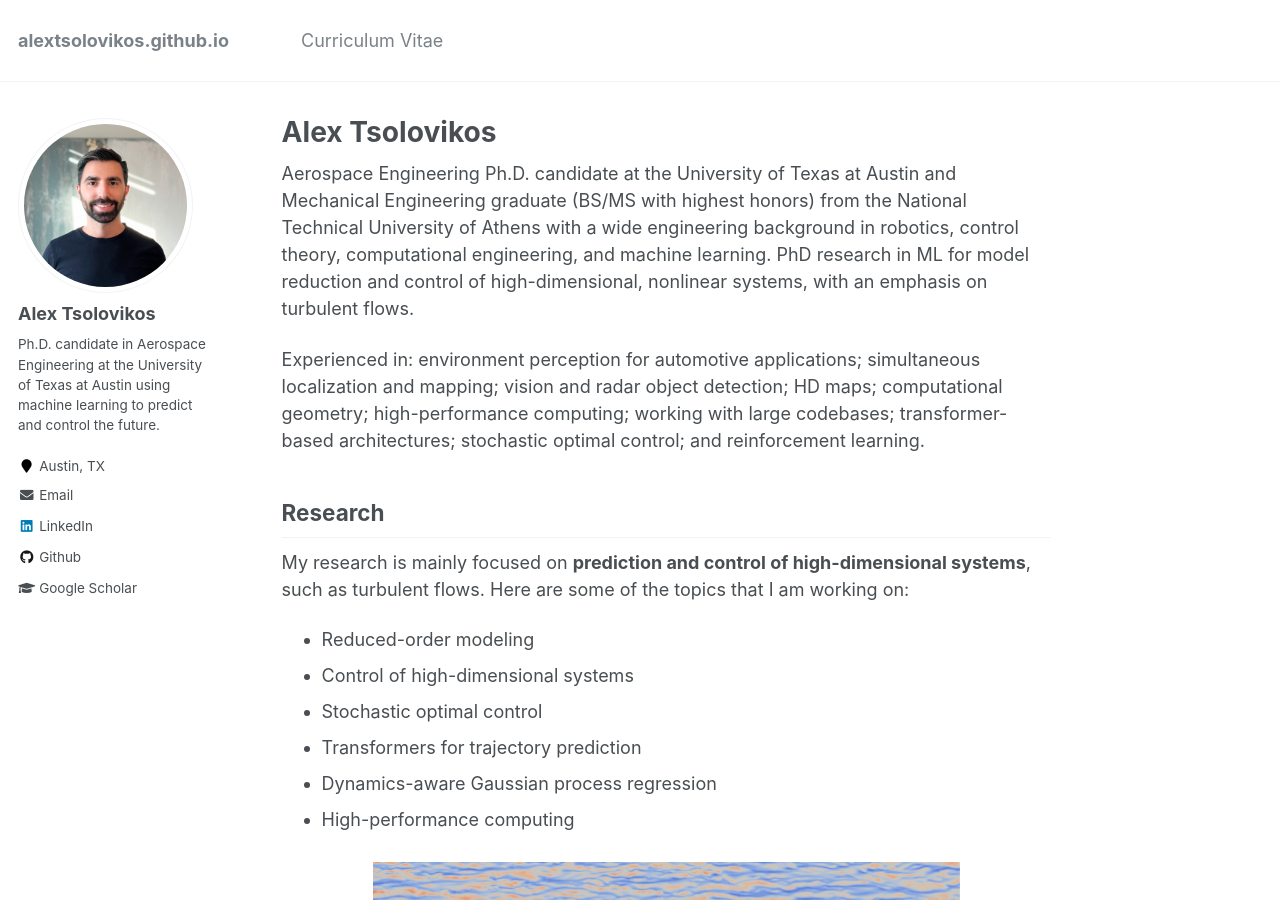
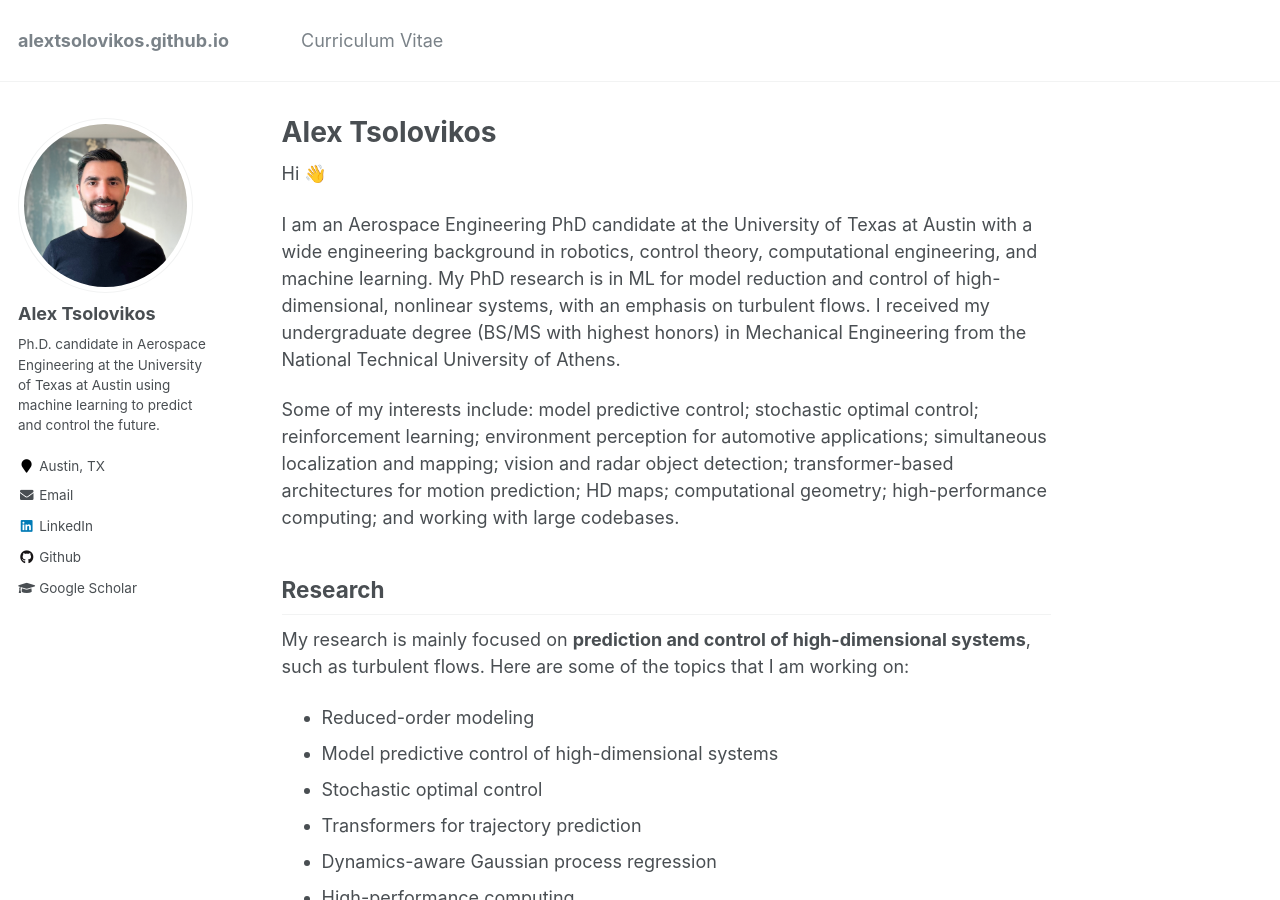
Before and after one commit to alextsolovikos/alextsolovikos.github.io, a Jekyll site: the page built from _pages/about.md, in a window 1280 px wide and 900 px high. Built offline with Jekyll 4.4.1, drawn with Linux system fonts in a browser that asks for light colours.

Commit message:
Update about.md

```diff
--- a/_pages/about.md
+++ b/_pages/about.md
@@ -14,24 +14,25 @@ Aerospace Engineering PhD candidate at the University of Texas at Austin and Mec
 I'm always looking for challenging problems with a purpose to work on!
 -->
 
+Hi 👋
+
+I am an Aerospace Engineering PhD candidate at the University of Texas at Austin with a wide engineering background in robotics, control theory, computational engineering, and machine learning. My PhD research is in ML for model reduction and control of high-dimensional, nonlinear systems, with an emphasis on turbulent flows. I received my undergraduate degree (BS/MS with highest honors) in Mechanical Engineering from the National Technical University of Athens.
+
+Some of my interests include: model predictive control; stochastic optimal control; reinforcement learning; environment perception for automotive applications; simultaneous localization and mapping; vision and radar object detection; transformer-based architectures for motion prediction; HD maps; computational geometry; high-performance computing; and working with large codebases.
+
 <!--
-Aerospace Engineering PhD candidate at the University of Texas at Austin and Mechanical Engineering graduate (BS/MS with highest honors) from the National Technical University of Athens with a wide engineering background and applied software skills in control theory, computational engineering, and machine learning. PhD research in ML for model reduction and control of high-dimensional, nonlinear systems, with an emphasis on turbulent flows.
-
-Experienced in: environment perception for automotive applications; simultaneous localization and mapping; vision and radar object detection; HD maps; high-performance computing; working with large codebases in C++, Python, and Fortran; transformers for trajectory prediction; stochastic optimal control; and reinforcement learning.
-
-I'm always looking for impactful and challenging problems to work on!
--->
 
 Aerospace Engineering Ph.D. candidate at the University of Texas at Austin and Mechanical Engineering graduate (BS/MS with highest honors) from the National Technical University of Athens with a wide engineering background in robotics, control theory, computational engineering, and machine learning. PhD research in ML for model reduction and control of high-dimensional, nonlinear systems, with an emphasis on turbulent flows.
 
 Experienced in: environment perception for automotive applications; simultaneous localization and mapping; vision and radar object detection; HD maps; computational geometry; high-performance computing; working with large codebases; transformer-based architectures; stochastic optimal control; and reinforcement learning.
+-->
 
 ## Research
 
 My research is mainly focused on **prediction and control of high-dimensional systems**, such as turbulent flows. Here are some of the topics that I am working on:
 
 - Reduced-order modeling
-- Control of high-dimensional systems
+- Model predictive control of high-dimensional systems
 - Stochastic optimal control
 - Transformers for trajectory prediction
 - Dynamics-aware Gaussian process regression
```
